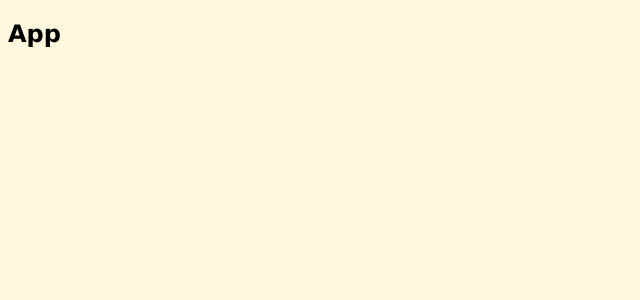
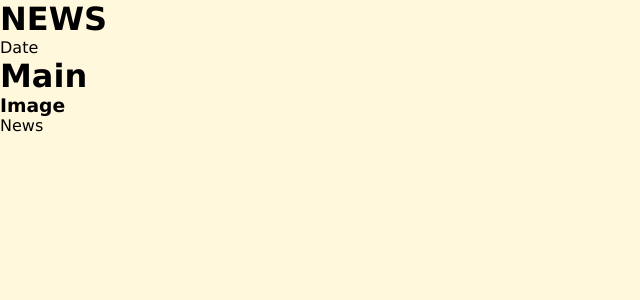
Before and after one commit to Denowich/News-TEST, a React (Vite) app: page / in a window 1280 px wide. Shown: the top 300 px of the page, without its empty margins (0-640 px from the left). Built offline with nearby package versions, Linux system fonts and the light colour scheme.

Commit message:
Creating components Header and Main

```diff
--- a/src/App.tsx
+++ b/src/App.tsx
@@ -1,8 +1,14 @@
+import Header from './components/Header/Header';
+import { Main } from './components/Main/Main';
+
 function App() {
   return (
-    <>
-      <h2>App</h2>
-    </>
+    <div>
+      <Header />
+      <div className='container'>
+        <Main />
+      </div>
+    </div>
   );
 }
 
--- /dev/null
+++ b/src/components/Header/Header.jsx
@@ -0,0 +1,11 @@
+import styles from '../Header/styles.module.css';
+
+function Header() {
+  return (
+    <div className={styles}>
+      <h1>NEWS</h1>
+      <p>Date</p>
+    </div>
+  );
+}
+export default Header;
--- /dev/null
+++ b/src/components/Main/Main.jsx
@@ -0,0 +1,11 @@
+import styles from '../Main/styles.module.css';
+
+export const Main = () => {
+  return (
+    <div className={styles}>
+      <h1>Main</h1>
+      <h3>Image</h3>
+      <p>News</p>
+    </div>
+  );
+};
--- a/src/index.css
+++ b/src/index.css
@@ -1,6 +1,8 @@
 * {
   background-color: cornsilk;
-  font-family:
-    'Lucida Sans', 'Lucida Sans Regular', 'Lucida Grande',
+  font-family: 'Lucida Sans', 'Lucida Sans Regular', 'Lucida Grande',
     'Lucida Sans Unicode', Geneva, Verdana, sans-serif;
+
+  margin: 0;
+  padding: 0;
 }
```
Also changed, not shown: src/components/Header/styles.module.css (added), src/components/Main/styles.module.css (added), 1 other file (tests, documents, lock files or other folders).
